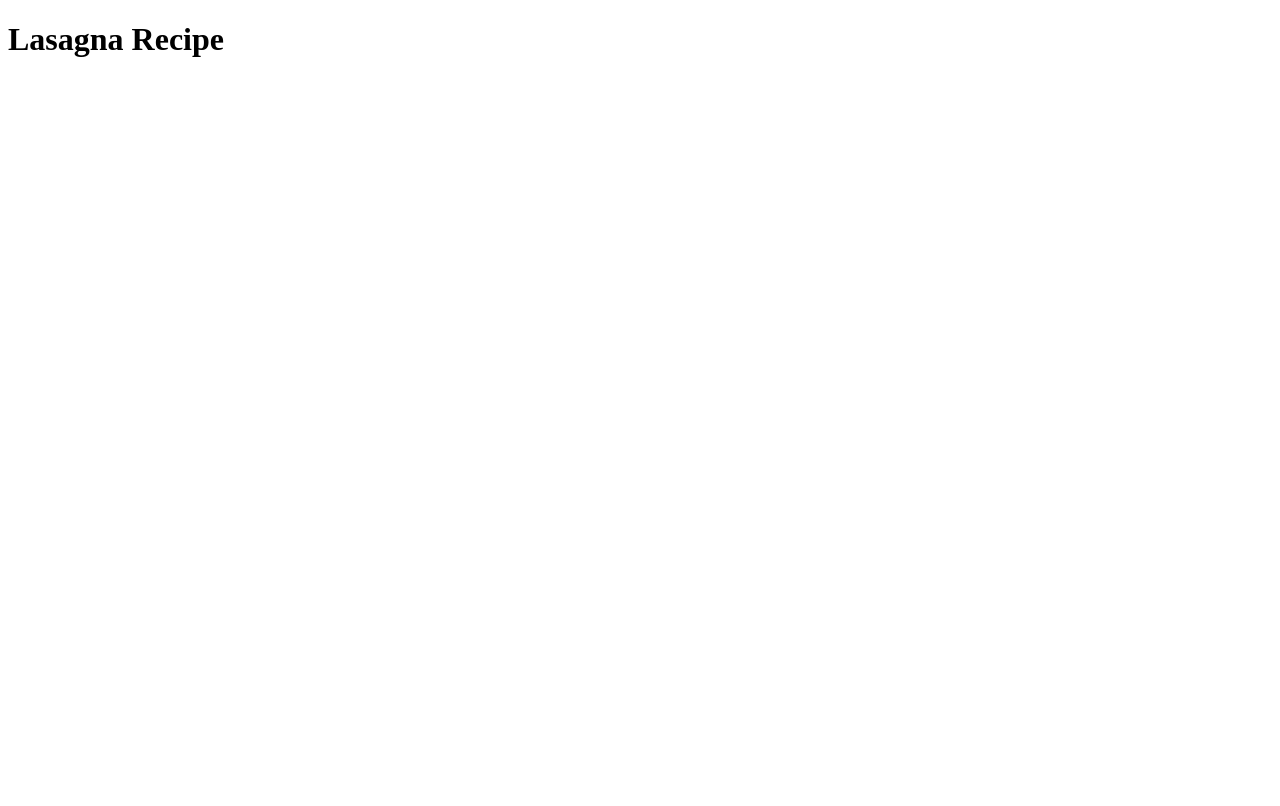
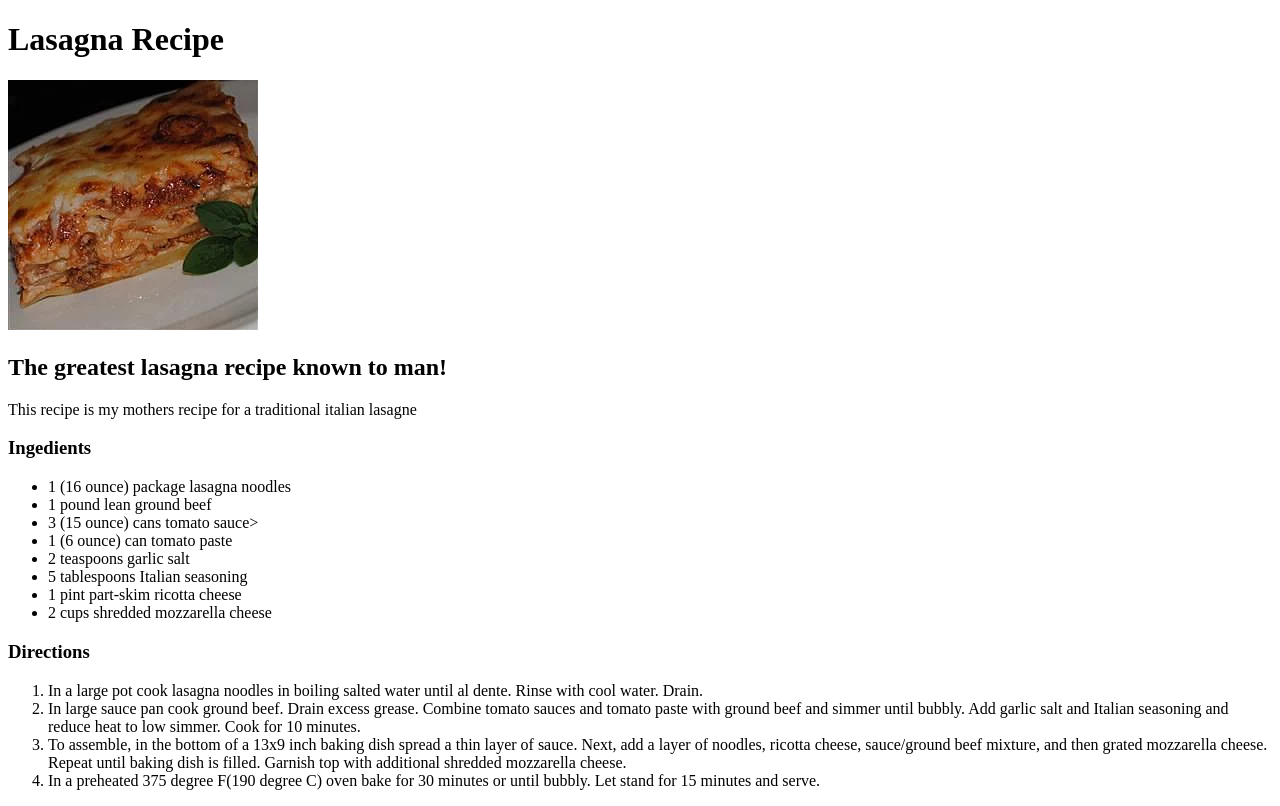
Before and after one commit to IDCameron/odin-recipes, a plain HTML site: page recipes/lasagna.html in a window 1280 px wide. Drawn offline with Linux system fonts and the light colour scheme.

Commit message:
Added ingredients and directions

```diff
--- a/recipes/lasagna.html
+++ b/recipes/lasagna.html
@@ -6,5 +6,26 @@
 </head>
 <body>
     <h1>Lasagna Recipe</h1>
+    <img src="lasagna.webp" alt="A slice of lasagna">
+    <h2>The greatest lasagna recipe known to man!</h2>
+    <p>This recipe is my mothers recipe for a traditional italian lasagne</p>
+    <h3>Ingedients</h3>
+    <ul>
+        <li> 1 (16 ounce) package lasagna noodles</li>
+        <li> 1 pound lean ground beef</li>
+        <li> 3 (15 ounce) cans tomato sauce></li>
+        <li> 1 (6 ounce) can tomato paste</li>
+        <li> 2 teaspoons garlic salt</li>
+        <li> 5 tablespoons Italian seasoning</li>
+        <li> 1 pint part-skim ricotta cheese</li>
+        <li> 2 cups shredded mozzarella cheese </li>
+    </ul>
+    <h3>Directions</h3>
+    <ol>
+        <li>In a large pot cook lasagna noodles in boiling salted water until al dente. Rinse with cool water. Drain.</li>
+        <li>In large sauce pan cook ground beef. Drain excess grease. Combine tomato sauces and tomato paste with ground beef and simmer until bubbly. Add garlic salt and Italian seasoning and reduce heat to low simmer. Cook for 10 minutes.</li>
+        <li>To assemble, in the bottom of a 13x9 inch baking dish spread a thin layer of sauce. Next, add a layer of noodles, ricotta cheese, sauce/ground beef mixture, and then grated mozzarella cheese. Repeat until baking dish is filled. Garnish top with additional shredded mozzarella cheese.</li>
+        <li>In a preheated 375 degree F(190 degree C) oven bake for 30 minutes or until bubbly. Let stand for 15 minutes and serve.</li>
+    </ol>
 </body>
 </html>
```
Also changed, not shown: index.html (+1 -0 lines), recipes/lasagna.webp (added).
